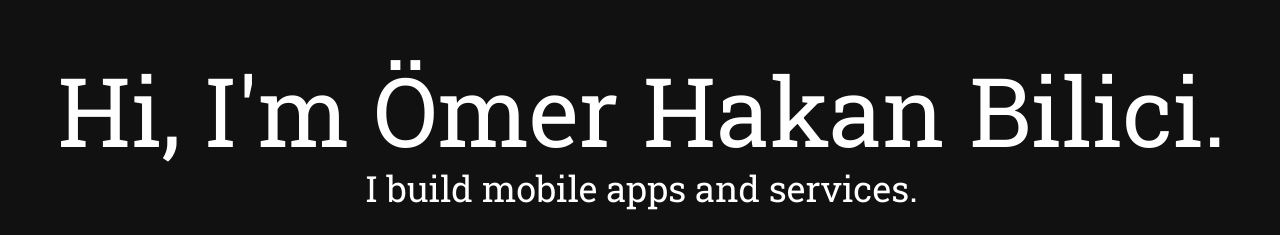
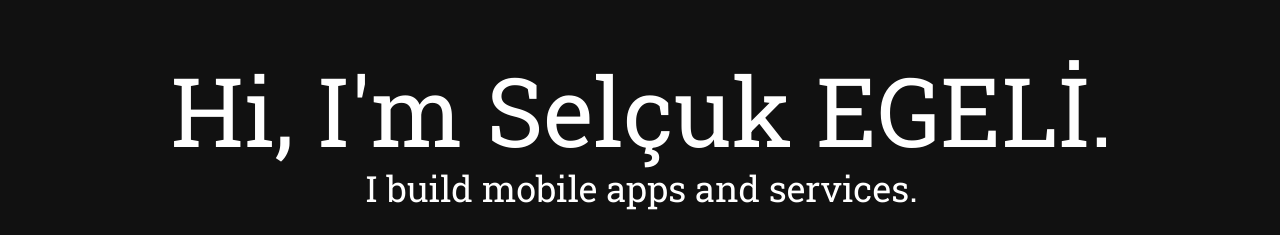
Before and after one commit to segeli/segeli.github.io, a plain HTML site: page index.html in a window 1280 px wide. Shown: the part 189-424 px from the top of the page. Drawn offline with Linux system fonts and the light colour scheme.

Commit message:
Update index.html

```diff
--- a/index.html
+++ b/index.html
@@ -14,7 +14,7 @@
 <body>
 <i class="do-you-even-flexbox"></i>
 <div class="container">
-<h1>Hi, I'm <a style="color:#ffffff;text-decoration:none;" href="https://twitter.com/omerhakanbilici">Ömer Hakan Bilici</a>.</h1>
+<h1>Hi, I'm <a style="color:#ffffff;text-decoration:none;" href="https://twitter.com/omerhakanbilici">Selçuk EGELİ</a>.</h1>
 <h2>I build mobile apps and services.</h2>
 <br>
 <div class="social">
```
